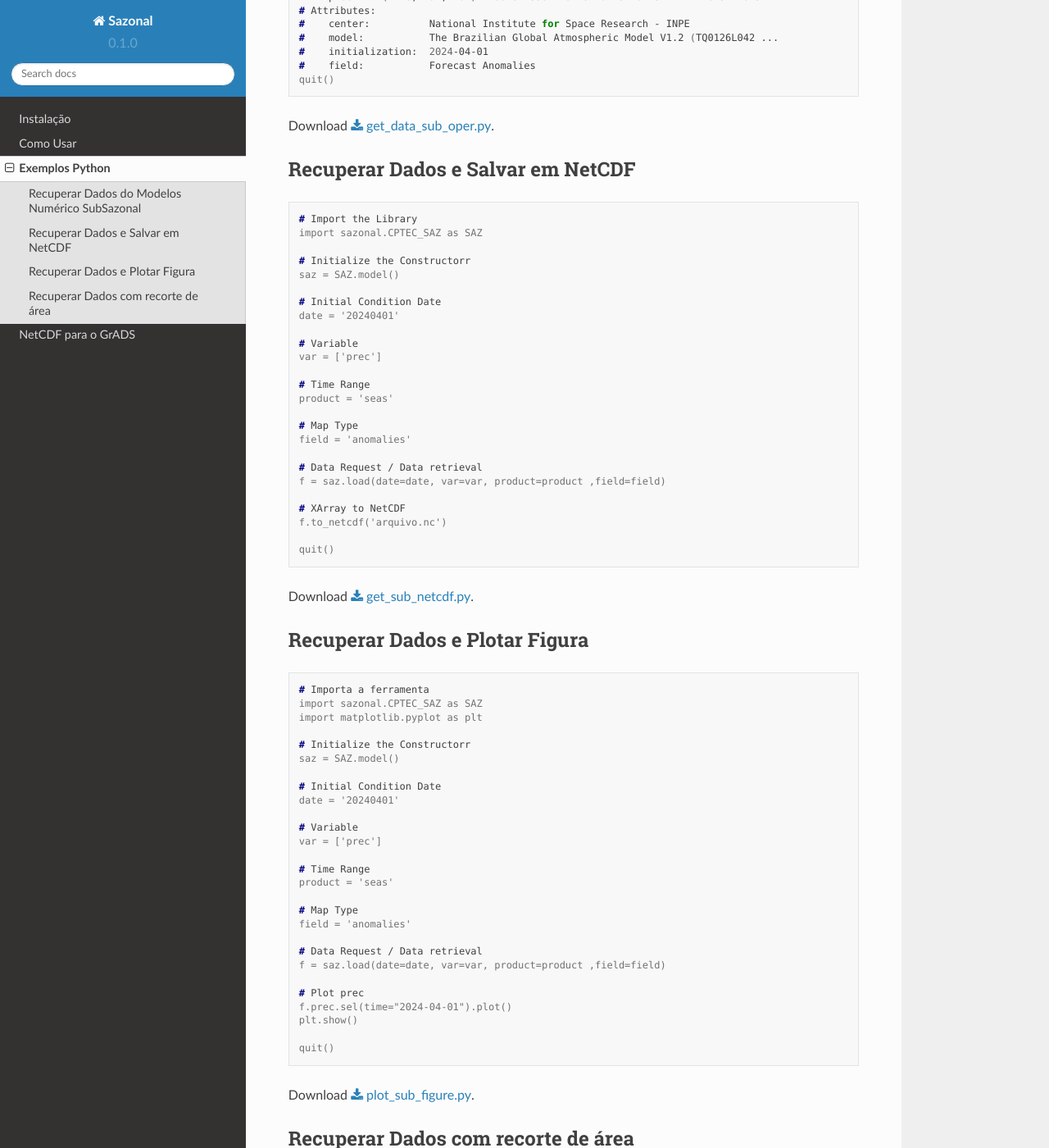
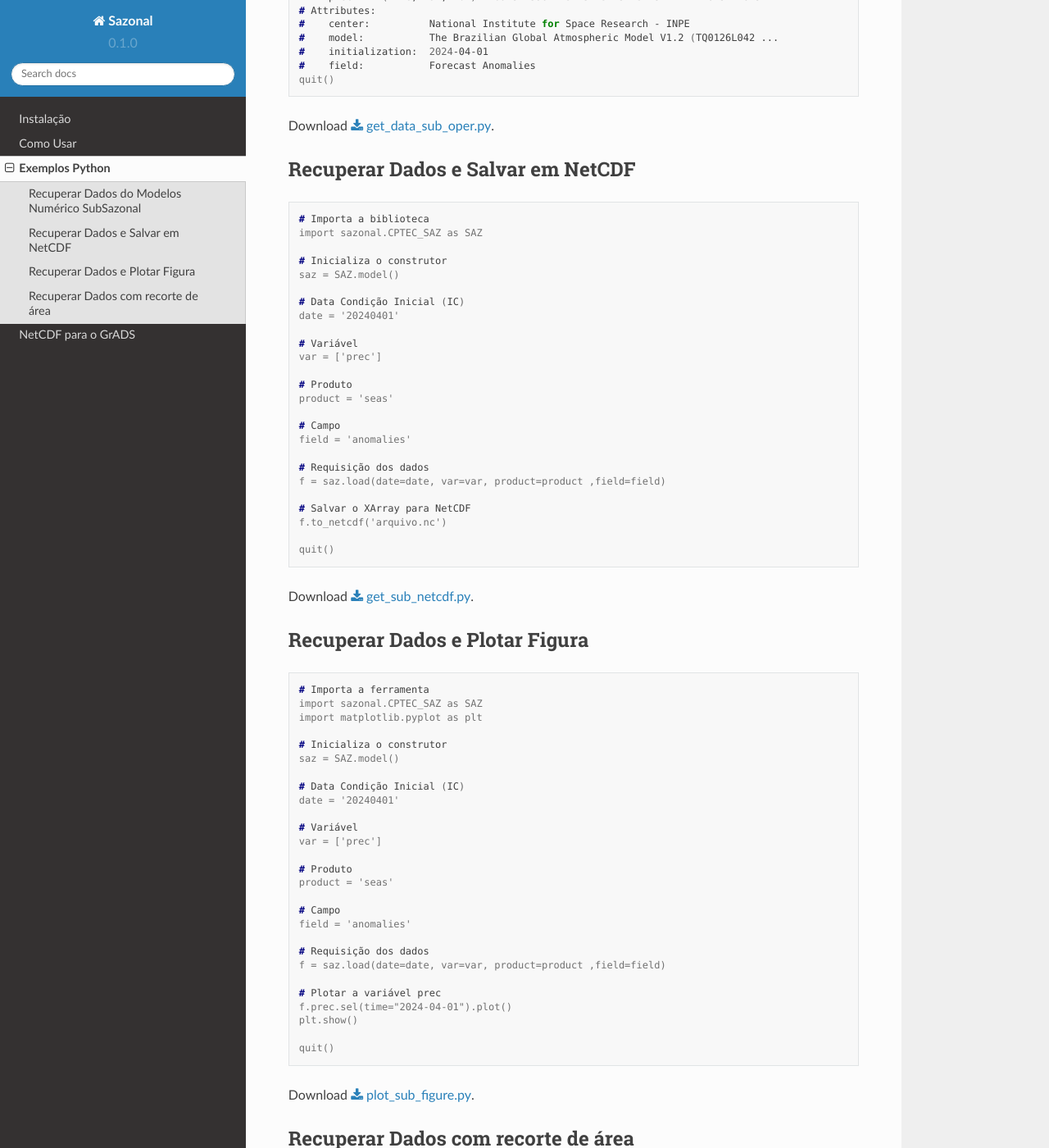
Before and after one commit to framework-CPTEC/Sazonal, a Sphinx documentation site: the page built from docs/source/examplesPython.rst, in a window 1280 px wide and 1400 px high, scrolled down 1235 px. Shown: the whole window at 82% size. Built offline with Sphinx 7.4.7 and the Read the Docs theme 2.0.0, drawn with Linux system fonts in a browser that asks for light colours; some of the changed text lies outside the part shown.

Commit message:
Update examplesPython.rst

```diff
--- a/docs/source/examplesPython.rst
+++ b/docs/source/examplesPython.rst
@@ -33,28 +33,28 @@ Recuperar Dados do Modelos Numérico SubSazonal
 ----------------------------------------------
 .. code-block:: console
 
-  # Import the Library
+  # Importa a biblioteca
   import sazonal.CPTEC_SAZ as SAZ
 
-  # Initialize the Constructorr
+  # Inicializa o construtor
   saz = SAZ.model()
 
-  # Initial Condition Date
+  # Data Condição Inicial (IC)
   date = '20240401'
 
-  # Variable
+  # Variável
   var = ['prec']
 
-  # Time Range
+  # Produto
   product = 'seas'
 
-  # Map Type
+  # Campo
   field = 'anomalies'
 
-  # Data Request / Data retrieval
+  # Requisição dos dados
   f = saz.load(date=date, var=var, product=product ,field=field)
 
-  # Xarray
+  # Imprimir o Xarray
   print(f)
   # <xarray.Dataset> Size: 594kB
   # Dimensions:  (lat: 192, time: 2, lon: 384)
@@ -80,28 +80,28 @@ Recuperar Dados e Salvar em NetCDF
 
 .. code-block:: console
 
-  # Import the Library
+  # Importa a biblioteca
   import sazonal.CPTEC_SAZ as SAZ
 
-  # Initialize the Constructorr
+  # Inicializa o construtor
   saz = SAZ.model()
 
-  # Initial Condition Date
+  # Data Condição Inicial (IC)
   date = '20240401'
 
-  # Variable
+  # Variável
   var = ['prec']
 
-  # Time Range
+  # Produto
   product = 'seas'
 
-  # Map Type
+  # Campo
   field = 'anomalies'
 
-  # Data Request / Data retrieval
+  # Requisição dos dados
   f = saz.load(date=date, var=var, product=product ,field=field)
 
-  # XArray to NetCDF
+  # Salvar o XArray para NetCDF
   f.to_netcdf('arquivo.nc')
 
   quit()
@@ -117,25 +117,25 @@ Recuperar Dados e Plotar Figura
   import sazonal.CPTEC_SAZ as SAZ
   import matplotlib.pyplot as plt
 
-  # Initialize the Constructorr
+  # Inicializa o construtor
   saz = SAZ.model()
 
-  # Initial Condition Date
+  # Data Condição Inicial (IC)
   date = '20240401'
 
-  # Variable
+  # Variável
   var = ['prec']
 
-  # Time Range
+  # Produto
   product = 'seas'
 
-  # Map Type
+  # Campo
   field = 'anomalies'
 
-  # Data Request / Data retrieval
+  # Requisição dos dados
   f = saz.load(date=date, var=var, product=product ,field=field)
 
-  # Plot prec
+  # Plotar a variável prec
   f.prec.sel(time="2024-04-01").plot()
   plt.show()
 
```
